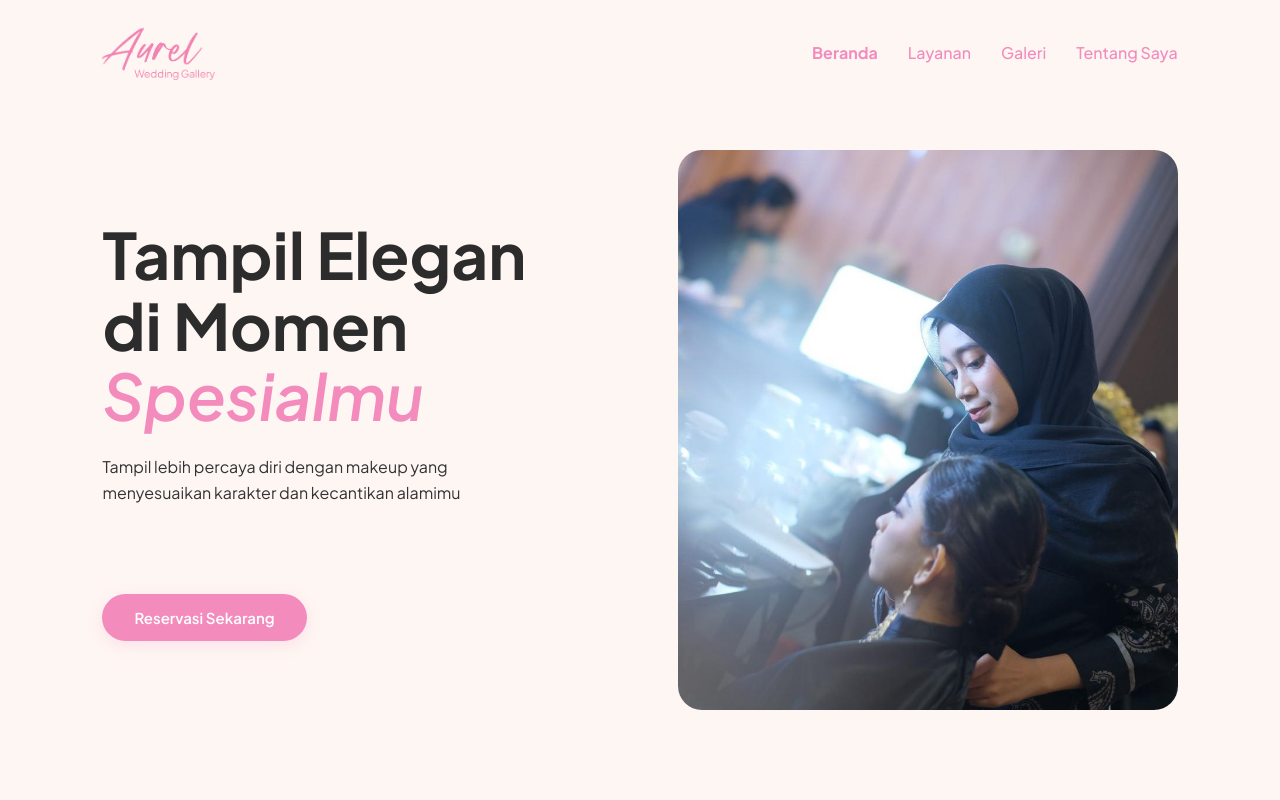
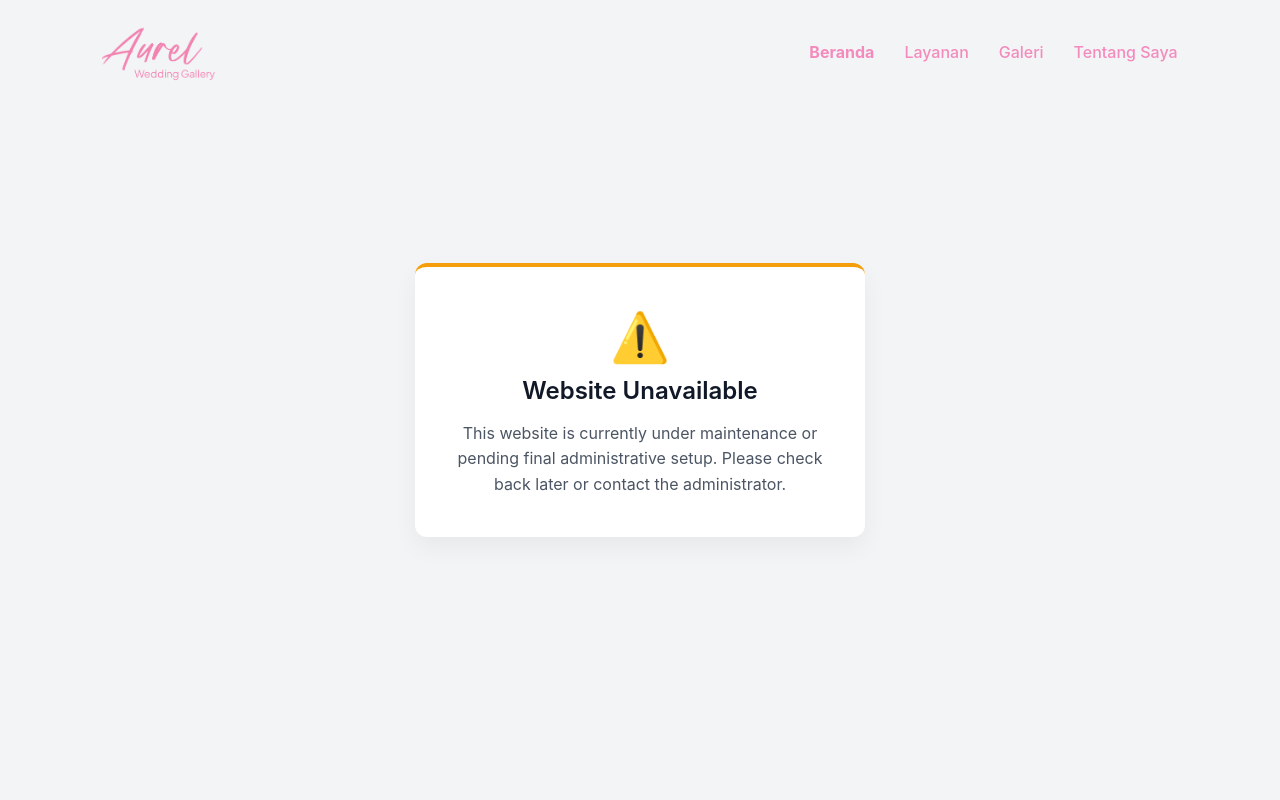
Before and after one commit to aimlana/WEB-AurelWedding, a React (Vite) app: page / in a window 1280 px wide. Shown: the top 800 px of the page. Built offline with nearby package versions, Linux system fonts and the light colour scheme.

Commit message:
chore: maintenance mode

```diff
--- a/src/App.jsx
+++ b/src/App.jsx
@@ -1,11 +1,13 @@
 import { useEffect } from 'react';
 import { Routes, Route, useLocation } from 'react-router-dom';
 import MainLayout from './layouts/MainLayout';
-import Home from './pages/Home';
-import Services from './pages/Services';
-import Gallery from './pages/Gallery';
-import AboutMe from './pages/AboutMe';
+// import Home from './pages/Home';
+// import Services from './pages/Services';
+// import Gallery from './pages/Gallery';
+// import AboutMe from './pages/AboutMe';
 import './styles/global.css';
+
+import Maintenance from './components/Maintenance';
 
 const ScrollManagement = () => {
   const { pathname, hash } = useLocation();
@@ -34,12 +36,13 @@ function App() {
   return (
     <MainLayout>
       <ScrollManagement />
-      <Routes>
+        <Maintenance />
+      {/* <Routes>
         <Route path='/' element={<Home />} />
         <Route path='/layanan' element={<Services />} />
         <Route path='/galeri' element={<Gallery />} />
         <Route path='/tentang-saya' element={<AboutMe />} />
-      </Routes>
+      </Routes> */}
     </MainLayout>
   );
 }
--- /dev/null
+++ b/src/components/Maintenance.jsx
@@ -0,0 +1,17 @@
+import '../styles/maintenance.css';
+
+export default function Maintenance() {
+  return (
+    <div className='maintenance-container'>
+      <div className='maintenance-content'>
+        <div className='icon'>⚠️</div>
+        <h1>Website Unavailable</h1>
+        <p>
+          This website is currently under maintenance or pending final
+          administrative setup. Please check back later or contact the
+          administrator.
+        </p>
+      </div>
+    </div>
+  );
+}
--- /dev/null
+++ b/src/styles/maintenance.css
@@ -0,0 +1,52 @@
+/* Reset margin dasar */
+body, html {
+  margin: 0;
+  padding: 0;
+  height: 100%;
+  font-family: -apple-system, BlinkMacSystemFont, 'Segoe UI', Roboto, Oxygen, Ubuntu, Cantarell, sans-serif;
+  background-color: #f3f4f6; /* Warna abu-abu terang */
+}
+
+/* Container utama untuk memusatkan konten di tengah layar */
+.maintenance-container {
+  display: flex;
+  justify-content: center;
+  align-items: center;
+  height: 100vh;
+  padding: 20px;
+  box-sizing: border-box;
+}
+
+/* Kotak konten (Card) */
+.maintenance-content {
+  background-color: #ffffff;
+  padding: 40px 30px;
+  border-radius: 12px;
+  box-shadow: 0 10px 25px rgba(0, 0, 0, 0.05);
+  max-width: 450px;
+  width: 100%;
+  text-align: center;
+  border-top: 4px solid #f59e0b; /* Garis aksen warna kuning/oranye di atas */
+}
+
+/* Ikon peringatan */
+.maintenance-content .icon {
+  font-size: 48px;
+  margin-bottom: 10px;
+}
+
+/* Judul */
+.maintenance-content h1 {
+  color: #111827;
+  font-size: 24px;
+  margin: 0 0 16px 0;
+  font-weight: 600;
+}
+
+/* Teks paragraf */
+.maintenance-content p {
+  color: #4b5563;
+  font-size: 16px;
+  line-height: 1.6;
+  margin: 0;
+}
```
